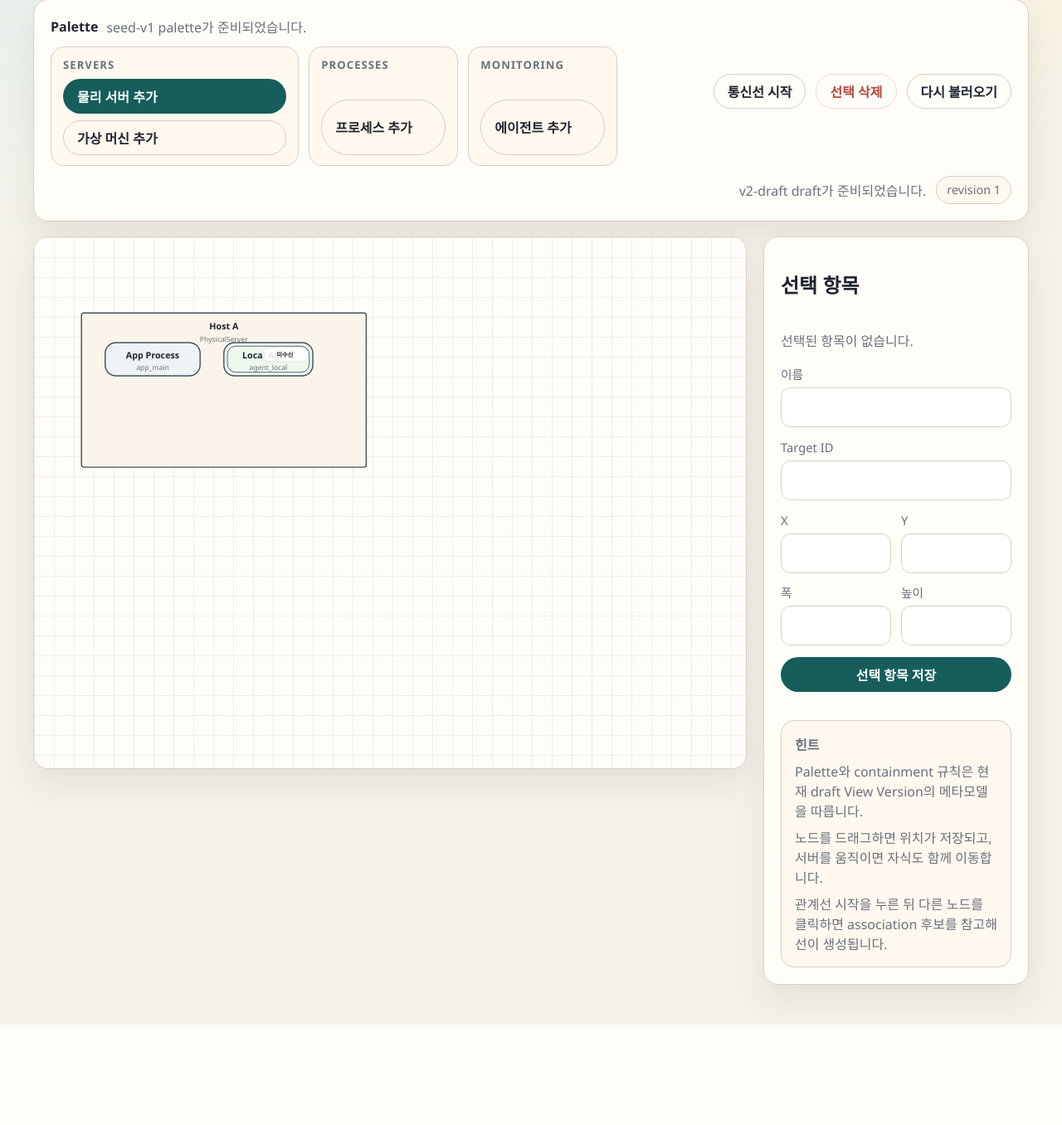
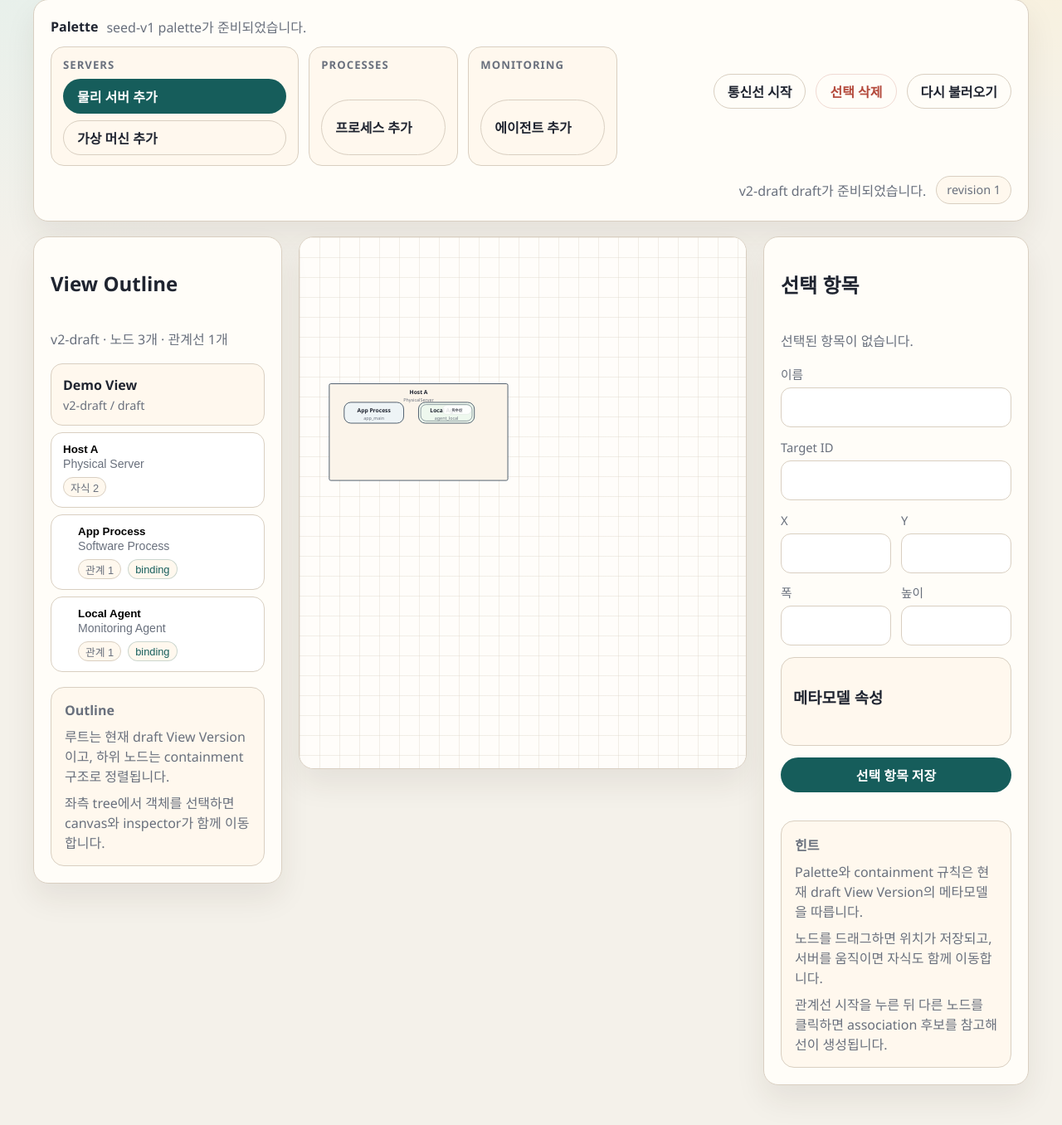
Before and after one commit to gomsoon/2604_swacan_auto, a Flask app: page /views/1/edit in a window 1280 px wide. Shown: the part 312-1668 px from the top of the page at 83% size. Before the commit the page ends 1547 px from the top, so only its background shows below. Run offline with Flask 3, Linux system fonts and the light colour scheme; the visitor is signed in with stand-in values (Sample User, id 1); data comes from the database, SQL or seed files in the repository; both versions use the stored data as it was after the commit.

Commit message:
Add architecture editor outline and metamodel inspector

```diff
--- a/app/editor_api.py
+++ b/app/editor_api.py
@@ -28,6 +28,7 @@ NODE_MUTABLE_FIELDS = {
     "parent_node_id",
     "display_name",
     "target_id",
+    "properties",
     "layer_order",
     "x",
     "y",
--- a/app/static/css/app.css
+++ b/app/static/css/app.css
@@ -367,6 +367,10 @@ a {
     align-items: start;
 }
 
+.architecture-editor-grid {
+    grid-template-columns: 300px minmax(0, 1fr) 320px;
+}
+
 .monitor-grid {
     grid-template-columns: minmax(0, 1fr) 360px;
 }
@@ -387,12 +391,108 @@ a {
     background-size: 24px 24px, 24px 24px, auto;
 }
 
+.outline-panel,
 .inspector,
 .monitor-sidebar {
     display: grid;
     gap: 18px;
     position: sticky;
     top: 92px;
+}
+
+.outline-tree {
+    display: grid;
+    gap: 8px;
+}
+
+.outline-root-card {
+    display: grid;
+    gap: 4px;
+    padding: 14px;
+    border-radius: 14px;
+    background: var(--panel-strong);
+    border: 1px solid var(--line);
+}
+
+.outline-root-title {
+    font-weight: 700;
+}
+
+.outline-root-meta {
+    color: var(--muted);
+    font-size: 0.9rem;
+}
+
+.outline-item {
+    --outline-depth: 0;
+    display: grid;
+    gap: 8px;
+    width: 100%;
+    padding: 12px 14px;
+    padding-left: calc(14px + (var(--outline-depth) * 18px));
+    border: 1px solid var(--line);
+    border-radius: 14px;
+    background: #fff;
+    text-align: left;
+    cursor: pointer;
+}
+
+.outline-item.is-selected {
+    border-color: var(--accent);
+    box-shadow: inset 0 0 0 1px rgba(22, 93, 91, 0.18);
+    background: var(--accent-soft);
+}
+
+.outline-item-main {
+    display: grid;
+    gap: 2px;
+}
+
+.outline-item-name {
+    font-weight: 700;
+}
+
+.outline-item-type {
+    color: var(--muted);
+    font-size: 0.88rem;
+}
+
+.outline-item-meta {
+    display: flex;
+    gap: 8px;
+    flex-wrap: wrap;
+}
+
+.outline-badge {
+    display: inline-flex;
+    align-items: center;
+    min-height: 24px;
+    padding: 0 8px;
+    border-radius: 999px;
+    background: rgba(255, 248, 238, 0.96);
+    border: 1px solid var(--line);
+    color: var(--muted);
+    font-size: 0.8rem;
+}
+
+.outline-badge.binding {
+    color: var(--accent);
+    border-color: rgba(22, 93, 91, 0.22);
+}
+
+.dynamic-properties-panel {
+    display: grid;
+    gap: 12px;
+    padding: 14px;
+    border-radius: 16px;
+    background: var(--panel-strong);
+    border: 1px solid var(--line);
+}
+
+.field-hint {
+    color: var(--muted);
+    font-size: 0.82rem;
+    line-height: 1.4;
 }
 
 .selection-kind,
--- a/app/static/js/editor.js
+++ b/app/static/js/editor.js
@@ -10,7 +10,11 @@ const versionCodeLabel = document.getElementById("editor-version-code-label");
 const versionStatusLabel = document.getElementById("editor-version-status-label");
 const paletteStatusLabel = document.getElementById("palette-status-label");
 const paletteGroupsRoot = document.getElementById("palette-groups");
+const outlineSummary = document.getElementById("outline-summary");
+const outlineTreeRoot = document.getElementById("editor-outline-tree");
 const nodeForm = document.getElementById("node-form");
+const dynamicPropertiesPanel = document.getElementById("node-dynamic-properties");
+const dynamicPropertiesFields = document.getElementById("node-dynamic-properties-fields");
 const edgeSummary = document.getElementById("edge-summary");
 const edgeIdText = document.getElementById("edge-id-text");
 const edgeLinkText = document.getElementById("edge-link-text");
@@ -28,6 +32,7 @@ const state = {
     metamodelVersionCode: null,
     metamodelVersionId: null,
     semanticTypesByCode: new Map(),
+    propertyDefinitionsByType: new Map(),
     paletteGroups: [],
     containmentRules: [],
     associations: [],
@@ -62,6 +67,15 @@ const formFields = {
     height: document.getElementById("node-height"),
 };
 
+const RESERVED_NODE_PROPERTY_CODES = new Set([
+    "display_name",
+    "target_id",
+    "instance_mode",
+    "cardinality_scope",
+    "expected_min",
+    "expected_max",
+]);
+
 function setStatus(message) {
     statusLabel.textContent = message;
 }
@@ -83,6 +97,12 @@ function getVersionApiBase() {
 
 function getSemanticType(code) {
     return state.semanticTypesByCode.get(code) || null;
+}
+
+function getEditablePropertyDefinitions(nodeTypeCode) {
+    return (state.propertyDefinitionsByType.get(nodeTypeCode) || []).filter(
+        (item) => item.is_user_editable && !item.is_runtime && !RESERVED_NODE_PROPERTY_CODES.has(item.code)
+    );
 }
 
 function isNodeSemanticType(code) {
@@ -248,6 +268,10 @@ function getChildren(parentId) {
     return state.nodes.filter((node) => node.parent_node_id === parentId);
 }
 
+function getRootNodes() {
+    return state.nodes.filter((node) => node.parent_node_id === null);
+}
+
 function getDescendantIds(nodeId) {
     const result = [nodeId];
     for (const child of getChildren(nodeId)) {
@@ -325,6 +349,7 @@ function getNodeCreationAvailability(nodeType) {
 
 function getDefaultNodePayload(nodeType, item = getPaletteItemByType(nodeType)) {
     const semanticType = getSemanticType(nodeType);
+    const propertyDefinitions = getEditablePropertyDefinitions(nodeType);
     const allowedParentTypeCodes = getAllowedParentTypeCodes(nodeType);
     const parentId = findCandidateParentId(nodeType);
     const displayName = item?.display_name || semanticType?.display_name || nodeType;
@@ -339,6 +364,11 @@ function getDefaultNodePayload(nodeType, item = getPaletteItemByType(nodeType))
             notation_code: item?.notation_code || semanticType?.default_notation_code || null,
             display_name: displayName,
             target_id: null,
+            properties: Object.fromEntries(
+                propertyDefinitions
+                    .filter((property) => property.default_value !== null && property.default_value !== undefined)
+                    .map((property) => [property.code, property.default_value])
+            ),
             x: 60 + rootCount * 80,
             y: 60 + rootCount * 40,
             width: size.width,
@@ -363,6 +393,11 @@ function getDefaultNodePayload(nodeType, item = getPaletteItemByType(nodeType))
         notation_code: item?.notation_code || semanticType?.default_notation_code || null,
         display_name: displayName,
         target_id: semanticType?.allows_runtime_binding ? nextTargetId(runtimePrefix || "node", displayName) : null,
+        properties: Object.fromEntries(
+            propertyDefinitions
+                .filter((property) => property.default_value !== null && property.default_value !== undefined)
+                .map((property) => [property.code, property.default_value])
+        ),
         x: baseX,
         y: baseY,
         width: defaultSize.width,
@@ -448,11 +483,130 @@ function renderPalette() {
     );
 }
 
+function sortNodesForOutline(nodes) {
+    return [...nodes].sort((left, right) => {
+        const leftLayer = Number(left.layer_order || 0);
+        const rightLayer = Number(right.layer_order || 0);
+        if (leftLayer !== rightLayer) {
+            return leftLayer - rightLayer;
+        }
+        return left.id - right.id;
+    });
+}
+
+function countIncidentEdges(nodeId) {
+    return state.edges.filter((edge) => edge.source_node_id === nodeId || edge.target_node_id === nodeId).length;
+}
+
+function renderOutlineNode(node, depth = 0) {
+    const semanticType = getSemanticType(node.semantic_type_code || node.node_type);
+    const item = document.createElement("button");
+    item.type = "button";
+    item.className = "outline-item";
+    item.dataset.nodeId = String(node.id);
+    item.dataset.depth = String(depth);
+    if (node.id === state.selectedNodeId) {
+        item.classList.add("is-selected");
+    }
+    item.style.setProperty("--outline-depth", String(depth));
+
+    const main = document.createElement("span");
+    main.className = "outline-item-main";
+
+    const name = document.createElement("span");
+    name.className = "outline-item-name";
+    name.textContent = node.display_name || semanticType?.display_name || node.node_type;
+    main.appendChild(name);
+
+    const type = document.createElement("span");
+    type.className = "outline-item-type";
+    type.textContent = semanticType?.display_name || node.node_type;
+    main.appendChild(type);
+
+    const meta = document.createElement("span");
+    meta.className = "outline-item-meta";
+
+    const childCount = getChildren(node.id).length;
+    if (childCount > 0) {
+        const childBadge = document.createElement("span");
+        childBadge.className = "outline-badge";
+        childBadge.textContent = `자식 ${childCount}`;
+        meta.appendChild(childBadge);
+    }
+
+    const edgeCount = countIncidentEdges(node.id);
+    if (edgeCount > 0) {
+        const edgeBadge = document.createElement("span");
+        edgeBadge.className = "outline-badge";
+        edgeBadge.textContent = `관계 ${edgeCount}`;
+        meta.appendChild(edgeBadge);
+    }
+
+    if (node.target_id) {
+        const bindingBadge = document.createElement("span");
+        bindingBadge.className = "outline-badge binding";
+        bindingBadge.textContent = "binding";
+        meta.appendChild(bindingBadge);
+    }
+
+    item.appendChild(main);
+    item.appendChild(meta);
+    item.addEventListener("click", () => {
+        state.selectedNodeId = node.id;
+        state.selectedEdgeId = null;
+        state.connectSourceId = null;
+        render();
+        setStatus(`${node.display_name || node.node_type}을(를) outline에서 선택했습니다.`);
+    });
+    return item;
+}
+
+function renderOutlineBranch(nodes, depth = 0) {
+    const fragment = document.createDocumentFragment();
+    for (const node of sortNodesForOutline(nodes)) {
+        fragment.appendChild(renderOutlineNode(node, depth));
+        const children = getChildren(node.id);
+        if (children.length > 0) {
+            fragment.appendChild(renderOutlineBranch(children, depth + 1));
+        }
+    }
+    return fragment;
+}
+
+function renderOutline() {
+    if (!outlineTreeRoot) {
+        return;
+    }
+
+    outlineTreeRoot.replaceChildren();
+
+    if (outlineSummary) {
+        outlineSummary.textContent = `${state.viewVersionCode || "draft"} · 노드 ${state.nodes.length}개 · 관계선 ${state.edges.length}개`;
+    }
+
+    const root = document.createElement("div");
+    root.className = "outline-root-card";
+
+    const rootTitle = document.createElement("div");
+    rootTitle.className = "outline-root-title";
+    rootTitle.textContent = state.viewName || "Draft View Version";
+    root.appendChild(rootTitle);
+
+    const rootMeta = document.createElement("div");
+    rootMeta.className = "outline-root-meta";
+    rootMeta.textContent = `${state.viewVersionCode || "draft"} / ${state.viewVersionStatus || "-"}`;
+    root.appendChild(rootMeta);
+
+    outlineTreeRoot.appendChild(root);
+    outlineTreeRoot.appendChild(renderOutlineBranch(getRootNodes(), 0));
+}
+
 async function loadPalette(metamodelVersionCode) {
     const registry = await loadViewVersionMetamodel(state.viewVersionId, metamodelVersionCode);
     state.metamodelVersionId = registry.versionId;
     state.metamodelVersionCode = registry.versionCode;
     state.semanticTypesByCode = registry.semanticTypesByCode;
+    state.propertyDefinitionsByType = registry.propertyDefinitionsByType || new Map();
     state.paletteGroups = registry.paletteGroups;
     state.containmentRules = registry.containmentRules;
     state.associations = registry.associations;
@@ -468,6 +622,107 @@ async function loadPalette(metamodelVersionCode) {
         setPaletteStatus("metamodel palette 조회에 실패해 기본 palette를 사용합니다.");
     }
     updateEditorMode();
+}
+
+function createDynamicPropertyField(property, value) {
+    const label = document.createElement("label");
+    label.className = "field";
+    label.dataset.propertyField = property.code;
+
+    const title = document.createElement("span");
+    title.textContent = property.display_name;
+    label.appendChild(title);
+
+    let input;
+    if (property.value_type === "boolean") {
+        input = document.createElement("input");
+        input.type = "checkbox";
+        input.checked = Boolean(value);
+    } else if (property.value_type === "json") {
+        input = document.createElement("textarea");
+        input.rows = 3;
+        input.value = value === undefined ? "" : JSON.stringify(value, null, 2);
+    } else {
+        input = document.createElement("input");
+        input.type = property.value_type === "number" || property.value_type === "integer" ? "number" : "text";
+        if (property.value_type === "number") {
+            input.step = "any";
+        }
+        if (property.value_type === "integer") {
+            input.step = "1";
+        }
+        input.value = value ?? "";
+    }
+
+    input.dataset.propertyInputCode = property.code;
+    input.dataset.valueType = property.value_type;
+    label.appendChild(input);
+
+    if (property.description) {
+        const hint = document.createElement("small");
+        hint.className = "field-hint";
+        hint.textContent = property.description;
+        label.appendChild(hint);
+    }
+
+    return label;
+}
+
+function renderDynamicPropertyFields(node) {
+    if (!dynamicPropertiesPanel || !dynamicPropertiesFields) {
+        return;
+    }
+
+    dynamicPropertiesFields.replaceChildren();
+    const propertyDefinitions = getEditablePropertyDefinitions(node.semantic_type_code || node.node_type);
+    if (propertyDefinitions.length === 0) {
+        dynamicPropertiesPanel.hidden = true;
+        return;
+    }
+
+    const currentProperties = node.properties || {};
+    for (const property of propertyDefinitions) {
+        const value = Object.prototype.hasOwnProperty.call(currentProperties, property.code)
+            ? currentProperties[property.code]
+            : property.default_value;
+        dynamicPropertiesFields.appendChild(createDynamicPropertyField(property, value));
+    }
+    dynamicPropertiesPanel.hidden = false;
+}
+
+function collectDynamicProperties(node) {
+    const propertyDefinitions = getEditablePropertyDefinitions(node.semantic_type_code || node.node_type);
+    const nextProperties = {};
+
+    for (const property of propertyDefinitions) {
+        const input = dynamicPropertiesFields?.querySelector(`[data-property-input-code="${property.code}"]`);
+        if (!input) {
+            continue;
+        }
+
+        let value;
+        if (property.value_type === "boolean") {
+            value = Boolean(input.checked);
+        } else if (property.value_type === "json") {
+            const raw = input.value.trim();
+            value = raw === "" ? null : JSON.parse(raw);
+        } else if (property.value_type === "integer") {
+            const raw = input.value.trim();
+            value = raw === "" ? null : Number.parseInt(raw, 10);
+        } else if (property.value_type === "number") {
+            const raw = input.value.trim();
+            value = raw === "" ? null : Number(raw);
+        } else {
+            const raw = input.value.trim();
+            value = raw === "" ? null : raw;
+        }
+
+        if (value !== null) {
+            nextProperties[property.code] = value;
+        }
+    }
+
+    return nextProperties;
 }
 
 function syncSelectionPanel() {
@@ -486,6 +741,7 @@ function syncSelectionPanel() {
         formFields.y.value = node.y;
         formFields.width.value = node.width;
         formFields.height.value = node.height;
+        renderDynamicPropertyFields(node);
         return;
     }
 
@@ -507,6 +763,9 @@ function syncSelectionPanel() {
     selectionKind.textContent = "선택된 항목이 없습니다.";
     nodeForm.hidden = true;
     edgeSummary.hidden = true;
+    if (dynamicPropertiesPanel) {
+        dynamicPropertiesPanel.hidden = true;
+    }
 }
 
 function render() {
@@ -522,6 +781,7 @@ function render() {
         onEdgeClick: handleEdgeClick,
     });
     syncSelectionPanel();
+    renderOutline();
     refreshPaletteInteractivity();
 }
 
@@ -742,6 +1002,7 @@ async function saveSelectedNode(event) {
                 revision: state.revision,
                 display_name: formFields.displayName.value.trim() || node.display_name,
                 target_id: formFields.targetId.value.trim() || null,
+                properties: collectDynamicProperties(node),
                 x: readNumber(formFields.x, node.x),
                 y: readNumber(formFields.y, node.y),
                 width: readNumber(formFields.width, node.width),
--- a/app/static/js/metamodel.js
+++ b/app/static/js/metamodel.js
@@ -138,6 +138,18 @@ export function buildSemanticTypesByCode(items = []) {
     return map;
 }
 
+export function buildPropertyDefinitionsByType(items = []) {
+    const map = new Map();
+    for (const item of items) {
+        const semanticTypeCode = item.semantic_type_code;
+        if (!map.has(semanticTypeCode)) {
+            map.set(semanticTypeCode, []);
+        }
+        map.get(semanticTypeCode).push(item);
+    }
+    return map;
+}
+
 function buildFallbackSemanticTypesByCode() {
     return buildSemanticTypesByCode(FALLBACK_SEMANTIC_TYPES);
 }
@@ -166,6 +178,7 @@ export async function loadMetamodelRegistry(versionCode) {
             paletteGroups: fallbackPaletteGroups,
             notationDefinitionsByCode: buildNotationDefinitionsByCode(flattenPaletteNotationItems(fallbackPaletteGroups)),
             semanticTypesByCode: buildFallbackSemanticTypesByCode(),
+            propertyDefinitionsByType: new Map(),
             containmentRules: cloneJson(FALLBACK_CONTAINMENT_RULES),
             associations: cloneJson(FALLBACK_ASSOCIATIONS),
             usedFallback: true,
@@ -194,6 +207,7 @@ export async function loadMetamodelRegistry(versionCode) {
             paletteGroups: palettePayload.palette_groups || [],
             notationDefinitionsByCode: buildNotationDefinitionsByCode(notationPayload.items || []),
             semanticTypesByCode: buildSemanticTypesByCode(semanticTypePayload.items || []),
+            propertyDefinitionsByType: new Map(),
             containmentRules: containmentPayload.items || [],
             associations: associationPayload.items || [],
             usedFallback: false,
@@ -208,6 +222,7 @@ export async function loadMetamodelRegistry(versionCode) {
             paletteGroups: fallbackPaletteGroups,
             notationDefinitionsByCode: buildNotationDefinitionsByCode(flattenPaletteNotationItems(fallbackPaletteGroups)),
             semanticTypesByCode: buildFallbackSemanticTypesByCode(),
+            propertyDefinitionsByType: new Map(),
             containmentRules: cloneJson(FALLBACK_CONTAINMENT_RULES),
             associations: cloneJson(FALLBACK_ASSOCIATIONS),
             usedFallback: true,
@@ -225,6 +240,7 @@ export async function loadViewVersionMetamodel(viewVersionId, fallbackVersionCod
             paletteGroups: payload.metamodel.palette_groups || [],
             notationDefinitionsByCode: buildNotationDefinitionsByCode(payload.metamodel.notations || []),
             semanticTypesByCode: buildSemanticTypesByCode(payload.metamodel.semantic_types || []),
+            propertyDefinitionsByType: buildPropertyDefinitionsByType(payload.metamodel.property_definitions || []),
             containmentRules: payload.metamodel.containment_rules || [],
             associations: payload.metamodel.associations || [],
             usedFallback: false,
--- a/app/templates/editor.html
+++ b/app/templates/editor.html
@@ -37,7 +37,20 @@
         </div>
     </div>
 
-    <div class="workspace-grid">
+    <div class="workspace-grid architecture-editor-grid">
+        <aside class="card outline-panel">
+            <div class="section-header">
+                <h2>View Outline</h2>
+            </div>
+            <p id="outline-summary" class="selection-kind">draft View Version 구조를 불러오는 중입니다.</p>
+            <div id="editor-outline-tree" class="outline-tree" aria-label="architecture editor outline"></div>
+            <div class="hint-box">
+                <p><strong>Outline</strong></p>
+                <p>루트는 현재 draft View Version이고, 하위 노드는 containment 구조로 정렬됩니다.</p>
+                <p>좌측 tree에서 객체를 선택하면 canvas와 inspector가 함께 이동합니다.</p>
+            </div>
+        </aside>
+
         <section class="card canvas-card">
             <svg id="editor-canvas" class="diagram-canvas" aria-label="architecture editor canvas"></svg>
         </section>
@@ -75,6 +88,12 @@
                         <input id="node-height" type="number" step="1">
                     </label>
                 </div>
+                <div id="node-dynamic-properties" class="dynamic-properties-panel" hidden>
+                    <div class="section-header">
+                        <h3>메타모델 속성</h3>
+                    </div>
+                    <div id="node-dynamic-properties-fields" class="stack-form"></div>
+                </div>
                 <button class="button primary" type="submit">선택 항목 저장</button>
             </form>
 
```
Also changed, not shown: app/view_metamodel.py (+31 -0 lines), app/view_version_editor_api.py (+58 -2 lines), db/seed.sql (+17 -1 lines), docs/architecture-editor-layout-draft.md (added, +61 -0 lines), docs/mvp-transition-roadmap.md (+2 -0 lines), tests/test_playwright_e2e.py (+11 -1 lines), tests/test_view_version_editor_api.py (+38 -0 lines), tests/test_web_pages.py (+1 -0 lines).
